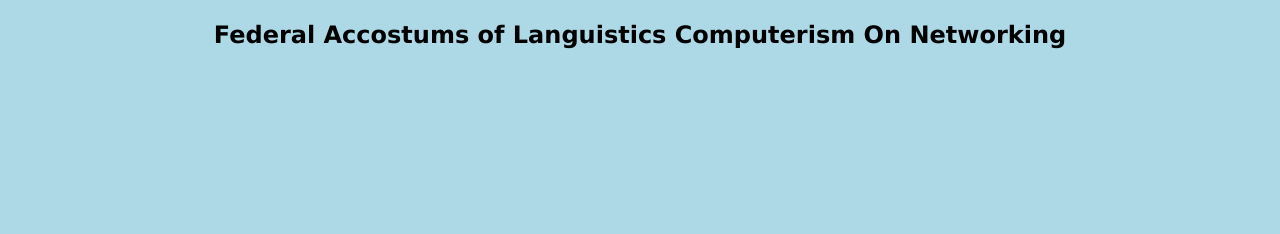
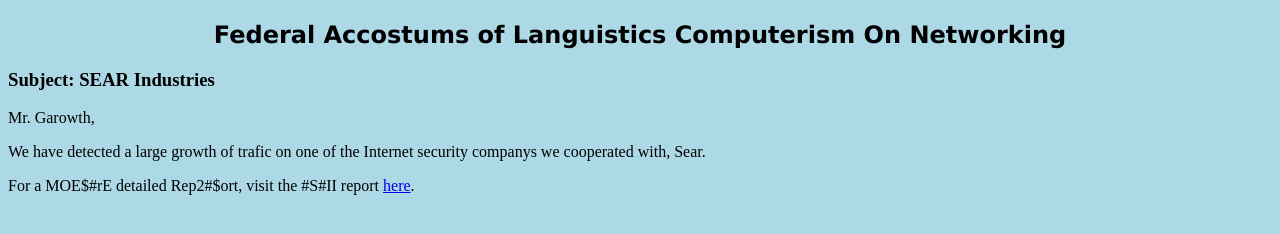
Before and after one commit to NeonK/F.A.L.C.O.N, a plain HTML site: page index.html in a window 1280 px wide. Shown: the part 384-618 px from the top of the page. Drawn offline with Linux system fonts and the light colour scheme.

Commit message:
Update index.html

```diff
--- a/index.html
+++ b/index.html
@@ -20,5 +20,9 @@
       <img src="https://avatars1.githubusercontent.com/u/11353642?s=400&amp;v=4"></img>
     <h2>Federal Accostums of Languistics Computerism On Networking</h2>
     </center>
+  <h3>Subject: SEAR Industries</h3>
+  <p>Mr. Garowth,</p>
+  <p>We have detected a large growth of trafic on one of the Internet security companys we cooperated with, Sear.</p>
+  <p>For a MOE$#rE detailed Rep2#$ort, visit the #S#II report <a href="www.google.com">here</a>.
   </body>
 </html>
```
